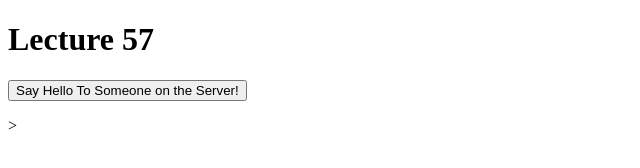
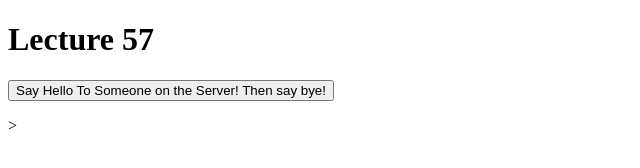
Before and after one commit to VirginiaSol/Ajaxutil, a plain HTML site: page index.html in a window 1280 px wide. Shown: the whole page, without its empty margins (0-640 px from the left). Drawn offline with Linux system fonts and the light colour scheme.

Commit message:
updating text adding bye

```diff
--- a/index.html
+++ b/index.html
@@ -10,7 +10,7 @@
         <h1 id="title">Lecture 57</h1>
         <p>
             <button>
-                Say Hello To Someone on the Server!
+                Say Hello To Someone on the Server! Then say bye!
             </button>
         </p>>
         <div id="content"></div>
```
